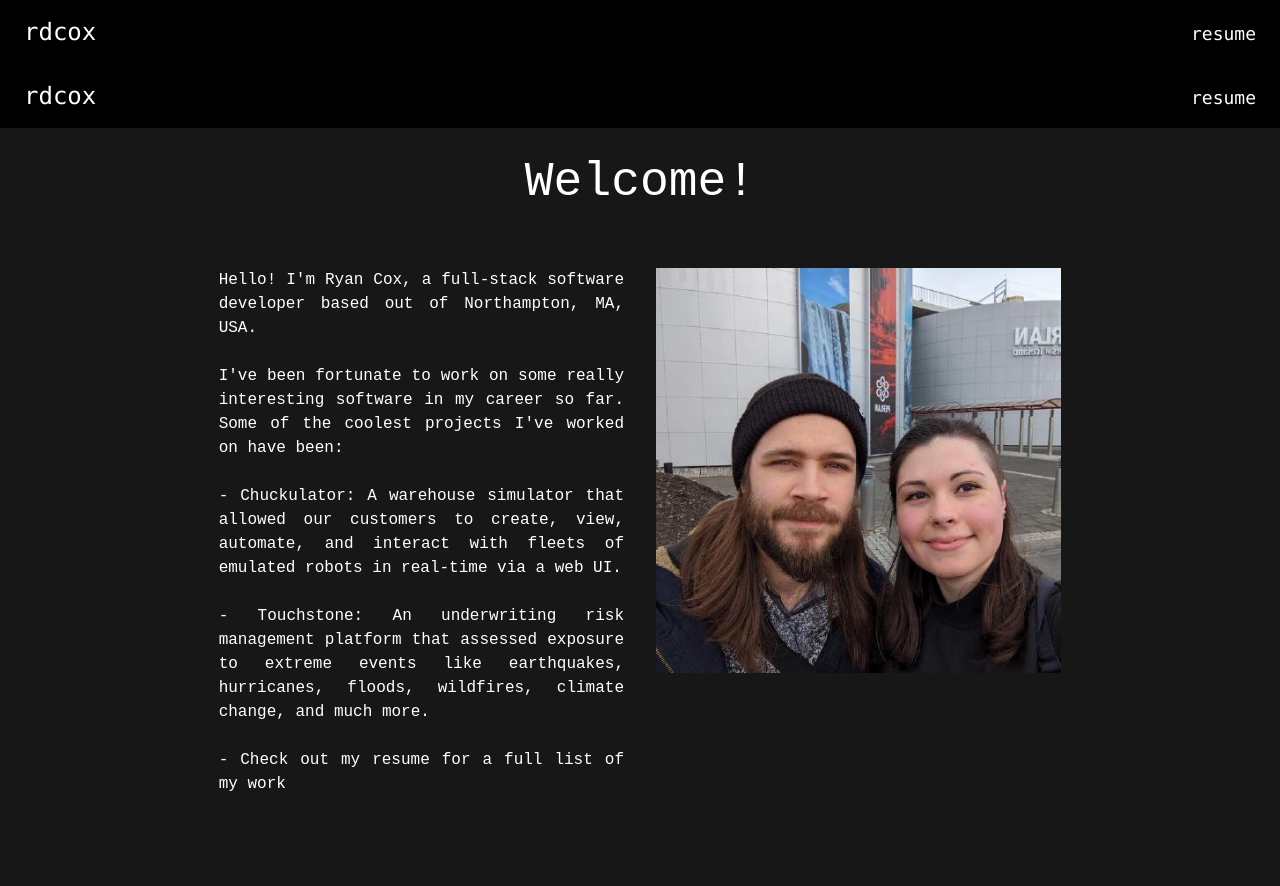
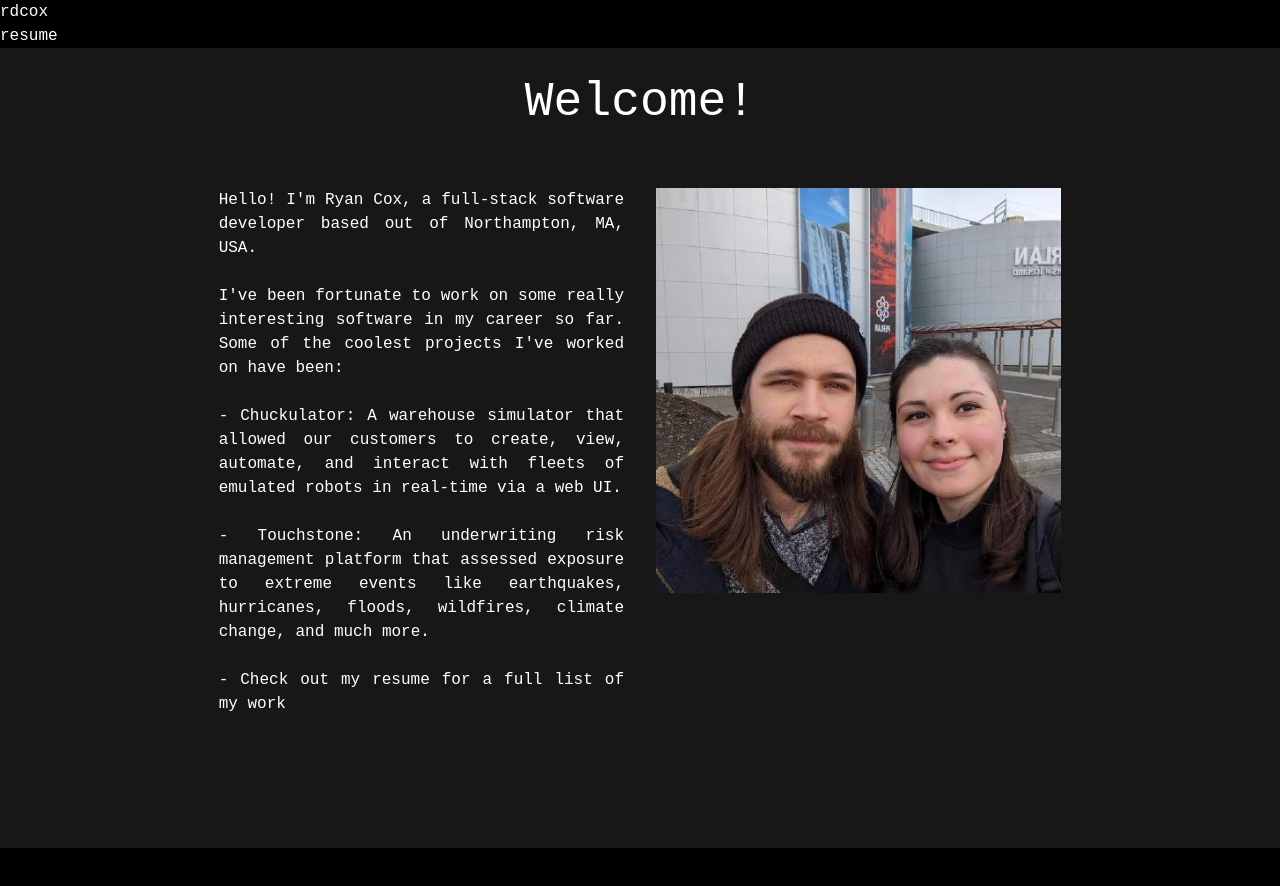
Before and after one commit to rdcox/rdcox_fyi, a Next.js app: page / in a window 1280 px wide. Shown: the top 886 px of the page. After the commit the page ends 848 px from the top, so only its background shows below. Built offline with nearby package versions, Linux system fonts and the light colour scheme.

Commit message:
remove extra nav bar

```diff
--- a/app/layout.tsx
+++ b/app/layout.tsx
@@ -15,14 +15,6 @@
     <html lang="en">
       <body>
         <NavBar></NavBar>
-        <nav className="font-mono flex flex-col text-center sm:flex-row sm:text-left sm:justify-between py-4 px-6 shadow sm:items-baseline w-full">
-          <div className="mb-2 sm:mb-0">
-              <a href="/" className="text-2xl no-underline text-grey-darkest hover:text-blue-dark">rdcox</a>
-          </div>
-          <div>
-              <a href="/resume" className="text-lg no-underline text-grey-darkest hover:text-blue-dark ml-2">resume</a>
-          </div>
-        </nav>
         <main className="min-h-screen bg-neutral-900 flex flex-col items-center">
           {children}
         </main>
```
